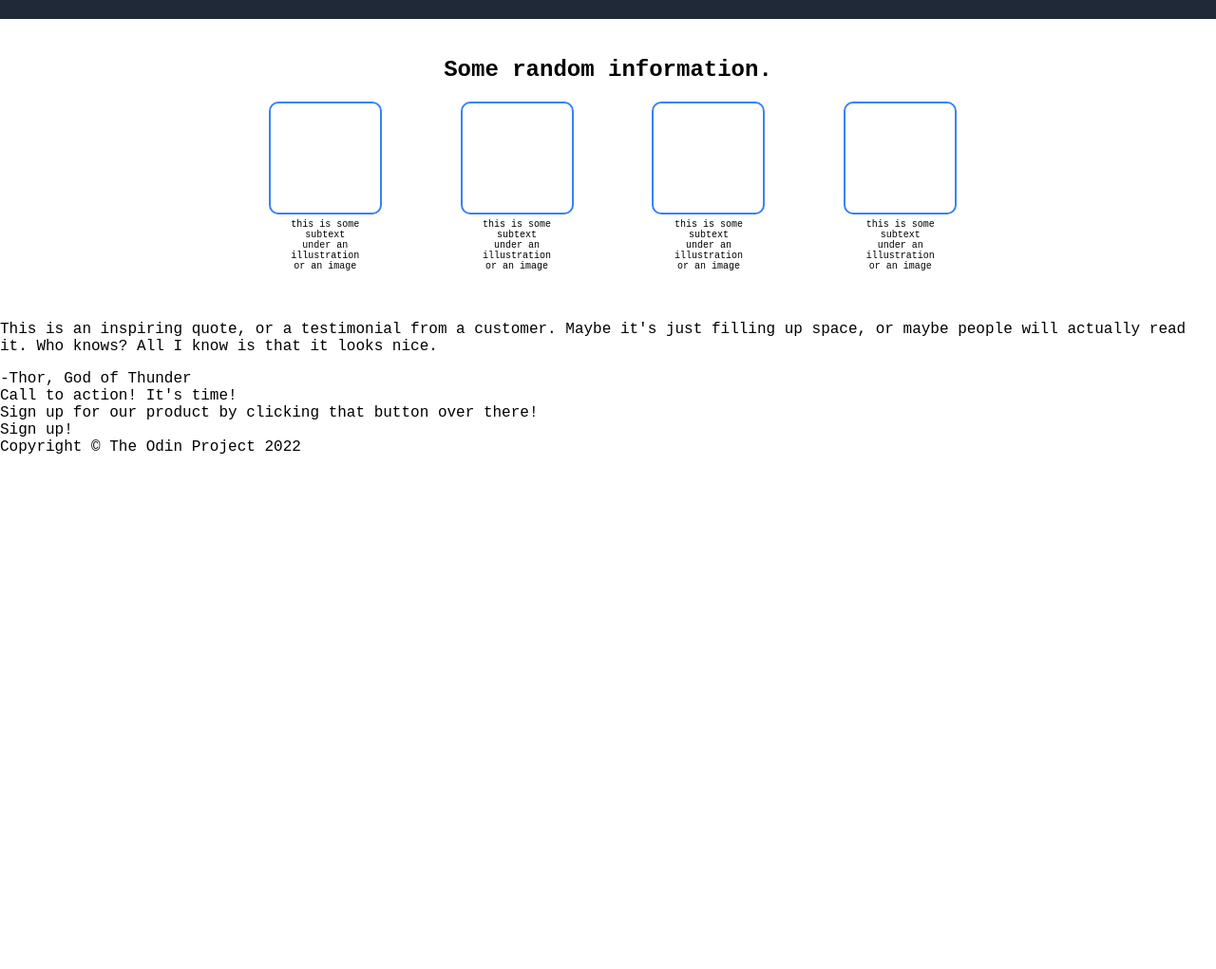
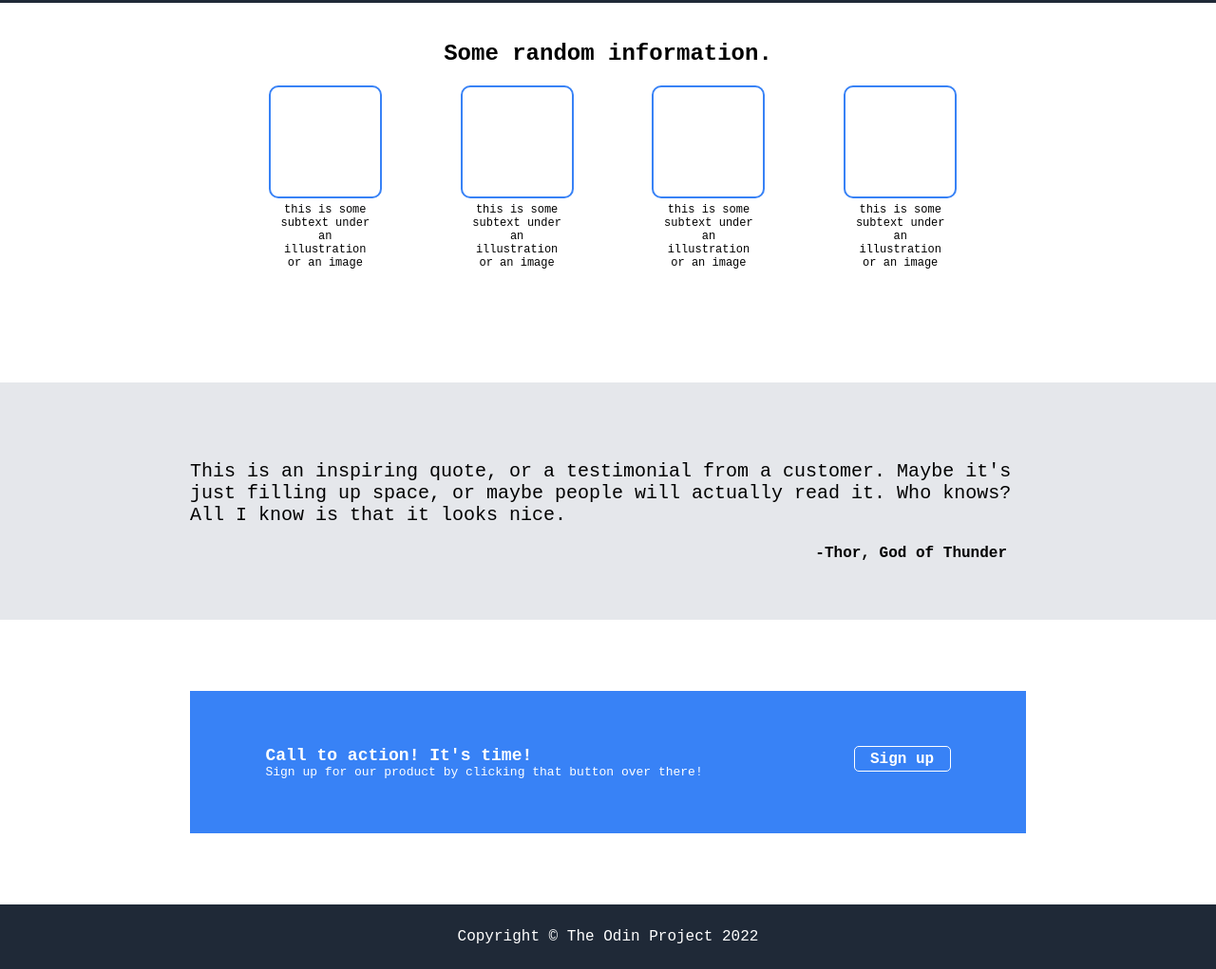
Before and after one commit to Mihave/landing-page-TOP, a plain HTML site: page index.html in a window 1280 px wide. Shown: the part 385-1406 px from the top of the page at 95% size. Before the commit the page ends 865 px from the top, so only its background shows below. Drawn offline with Linux system fonts and the light colour scheme.

Commit message:
Add section four and footer

```diff
--- a/index.html
+++ b/index.html
@@ -54,16 +54,20 @@
             </ul>
     </div>
     <div class="sectionthree">
-        <p>This is an inspiring quote, or a testimonial from a customer. Maybe it's just filling up space, or maybe people will actually read it. Who knows? All I know is that it looks nice.</p>
-        <div>-Thor, God of Thunder</div>
+        <p class="quote">This is an inspiring quote, or a testimonial from a customer. Maybe it's just filling up space, or maybe people will actually read it. Who knows? All I know is that it looks nice.</p>
+        <div class="signature">-Thor, God of Thunder</div>
     </div>
     <div class="sectionfour">
-        <div>Call to action! It's time!</div>
+        <div class="plaviblok">
+        <div class="lijevoubloku">
+        <div class="calltoaction">Call to action! It's time!</div>
         <div>Sign up for our product by clicking that button over there!</div>
-        <div>Sign up!</div>
+        </div>
+        <div class="desnoubloku">Sign up</div>
+        </div>
     </div>
     <div class="footer">
-        <div>Copyright © The Odin Project 2022</div>
+        <div class="copyright">Copyright © The Odin Project 2022</div>
     </div>
 </body>
 </html>
--- a/styles.css
+++ b/styles.css
@@ -27,6 +27,7 @@ a {
     padding: 50px 0px;
     justify-content: space-between;
     background-color: #1F2937;
+    height: 250px;
 }
 
 h1 {
@@ -69,7 +70,9 @@ h1 {
 }
 
 .sectiontwo {
-    padding: 20px 0px;
+    height: 300px;
+    padding-top: 20px;
+    padding-bottom: 30px;
     margin:  0px 200px;
     justify-content: space-between;
 }
@@ -92,9 +95,83 @@ h1 {
 
 .placeholder2text {
     text-align: center;
-    width: 75px;
-    font-size: 10px;
+    width: 100px;
+    font-size: 12px;
     padding-top: 5px;
+}
+
+.sectionthree {
+    background-color: #E5E7EB;
+    height: 250px;
+    margin: 50px 0px;
+    display: flex;
+    flex-direction: column;
+    justify-content: center;
+    align-items: center;
+}
+
+.quote {
+    padding: 0px 200px;
+    font-size: 20px;
+}
+
+.signature {
+ align-self: flex-end;
+ padding-right: 220px;
+ font-weight: 900;
+}
+
+.sectionfour {
+    height: 200px;
+    margin: 50px 200px;
+    display: flex;
+    align-items: center;
+    justify-content: center;
+    color: white;
+}
+
+.plaviblok {
+    background-color: #3882F6;
+    height: 150px;
+    width: 1300;
+    display: flex;
+    flex: 1 0 auto;
+    justify-content: space-around;
+}
+
+.lijevoubloku {
+    display: flex;
+    flex-direction: column;
+    justify-content: center;
+    align-items: flex-start;
+    font-size: small;
+}
+
+.calltoaction {
+    font-weight: 900;
+    font-size: large;
+}
+
+.desnoubloku {
+    display: flex;
+    justify-content: center;
+    align-items: center;
+    border: 1px solid white;
+    width: 100px;
+    margin: 58px 0px;
+    height: 25px;
+    border-radius: 5px;
+    font-weight: 900;
+}
+
+.footer {
+    background-color: #1F2937;
+    color: white;
+    padding: 25px 0px;
+}
+
+.copyright {
+    text-align: center;
 }
 
 h2 {
```
